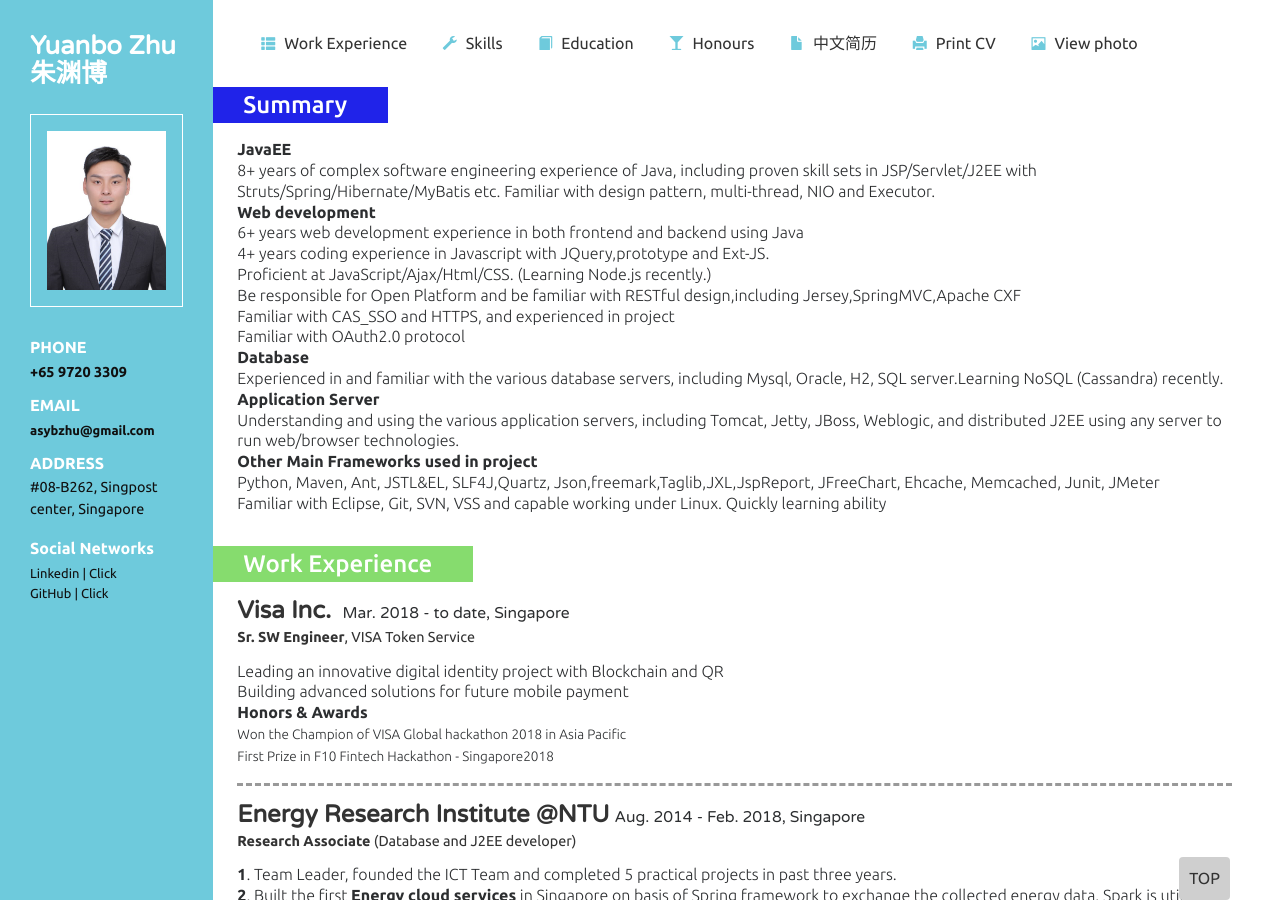
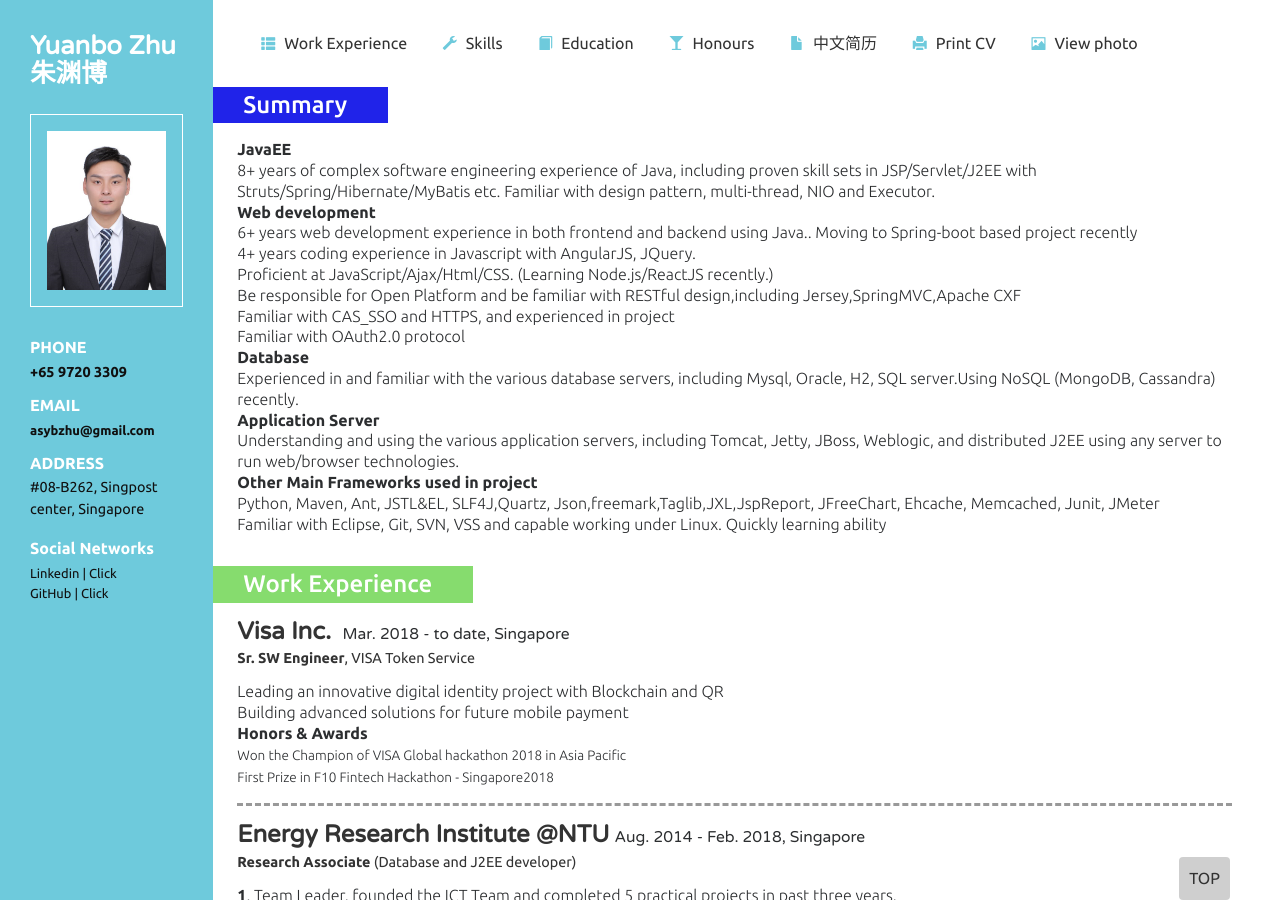
Before and after one commit to freerambo/freerambo.github.io, a Jekyll site: the page built from portfolio/index.html, in a window 1280 px wide and 900 px high. Built offline with Jekyll 4.4.1, drawn with Linux system fonts in a browser that asks for light colours; nearby versions of some CDN libraries; library files that are not in the unit come from our copies.

Commit message:
update portfolio

```diff
--- a/portfolio/index.html
+++ b/portfolio/index.html
@@ -103,14 +103,14 @@ layout: cv
 				<p><b>JavaEE</b><br/>
 8+ years of complex software engineering experience of Java, including proven skill sets in JSP/Servlet/J2EE with Struts/Spring/Hibernate/MyBatis etc. Familiar with design pattern, multi-thread, NIO and Executor.
  <br/><b>Web development</b><br/>
-6+ years web development experience in both frontend and backend using Java<br/>
-4+ years coding experience in Javascript with JQuery,prototype and Ext-JS. <br/>
-Proficient at JavaScript/Ajax/Html/CSS. (Learning Node.js recently.)<br/>
+6+ years web development experience in both frontend and backend using Java.. Moving to Spring-boot based project recently<br/>
+4+ years coding experience in Javascript with AngularJS, JQuery. <br/>
+Proficient at JavaScript/Ajax/Html/CSS. (Learning Node.js/ReactJS recently.)<br/>
 Be responsible for Open Platform and be familiar with RESTful design,including Jersey,SpringMVC,Apache CXF<br/>
 Familiar with CAS_SSO and HTTPS, and experienced in project<br/>
 Familiar with OAuth2.0 protocol
  <br/><b>Database</b><br/>
-Experienced in and familiar with the various database servers, including Mysql, Oracle, H2, SQL server.Learning NoSQL (Cassandra) recently.
+Experienced in and familiar with the various database servers, including Mysql, Oracle, H2, SQL server.Using NoSQL (MongoDB, Cassandra) recently.
  <br/><b>Application Server
 </b><br/>
 Understanding and using the various application servers, including Tomcat, Jetty, JBoss, Weblogic, and distributed J2EE using any server to run web/browser technologies.
```
